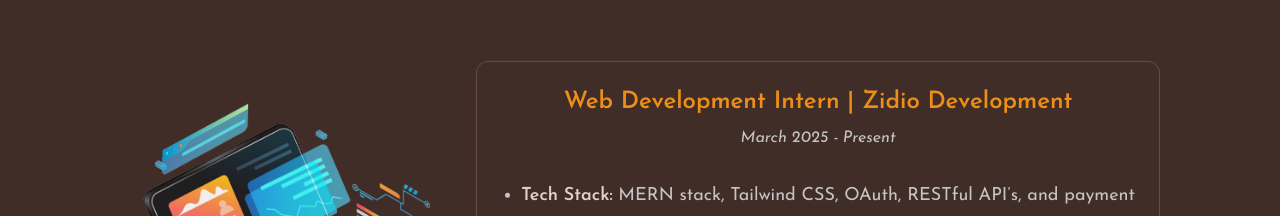
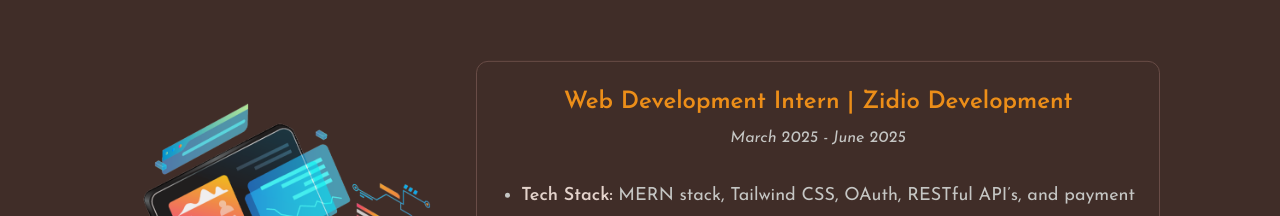
Before and after one commit to Khushiimaheshwari/My-Portfolio-Website, a React (Vite) app: page / in a window 1280 px wide. Shown: the part 2920-3136 px from the top of the page. Built offline with nearby package versions, Linux system fonts and the light colour scheme.

Commit message:
Update ExperienceTopRight.jsx

```diff
--- a/src/components/ExperienceSection/ExperienceTopRight.jsx
+++ b/src/components/ExperienceSection/ExperienceTopRight.jsx
@@ -11,7 +11,7 @@
         <h3 className="lg:hidden sm:block md:text-2xl sm:text-xl font-semibold text-orange mb-2">
           Zidio Development
         </h3>
-        <span className="italic text-base">March 2025 - Present</span>
+        <span className="italic text-base">March 2025 - June 2025</span>
       </div>
       <ul className="list-disc pl-5 space-y-4 mt-3 md:text-lg sm:text-base">
         <li>
```
